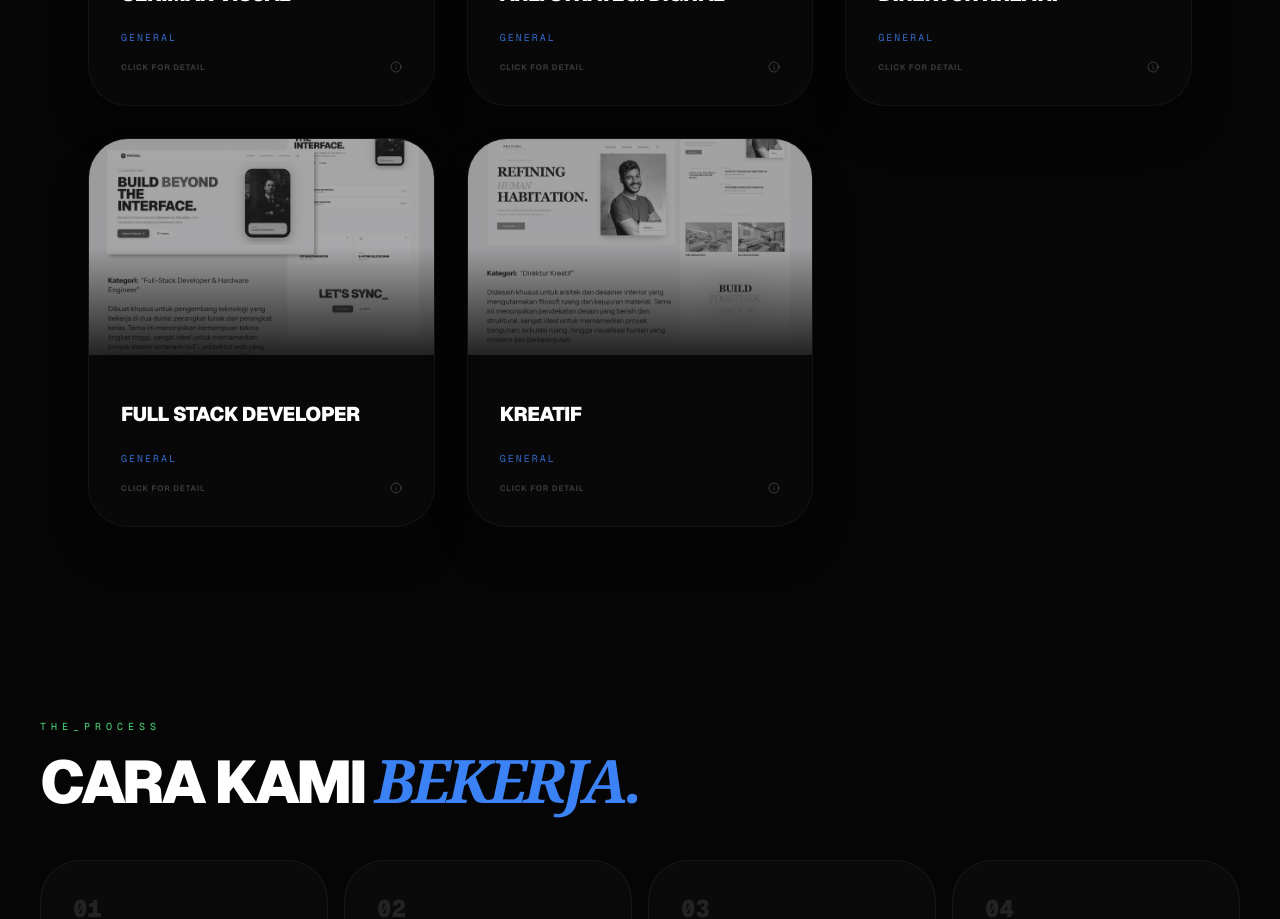
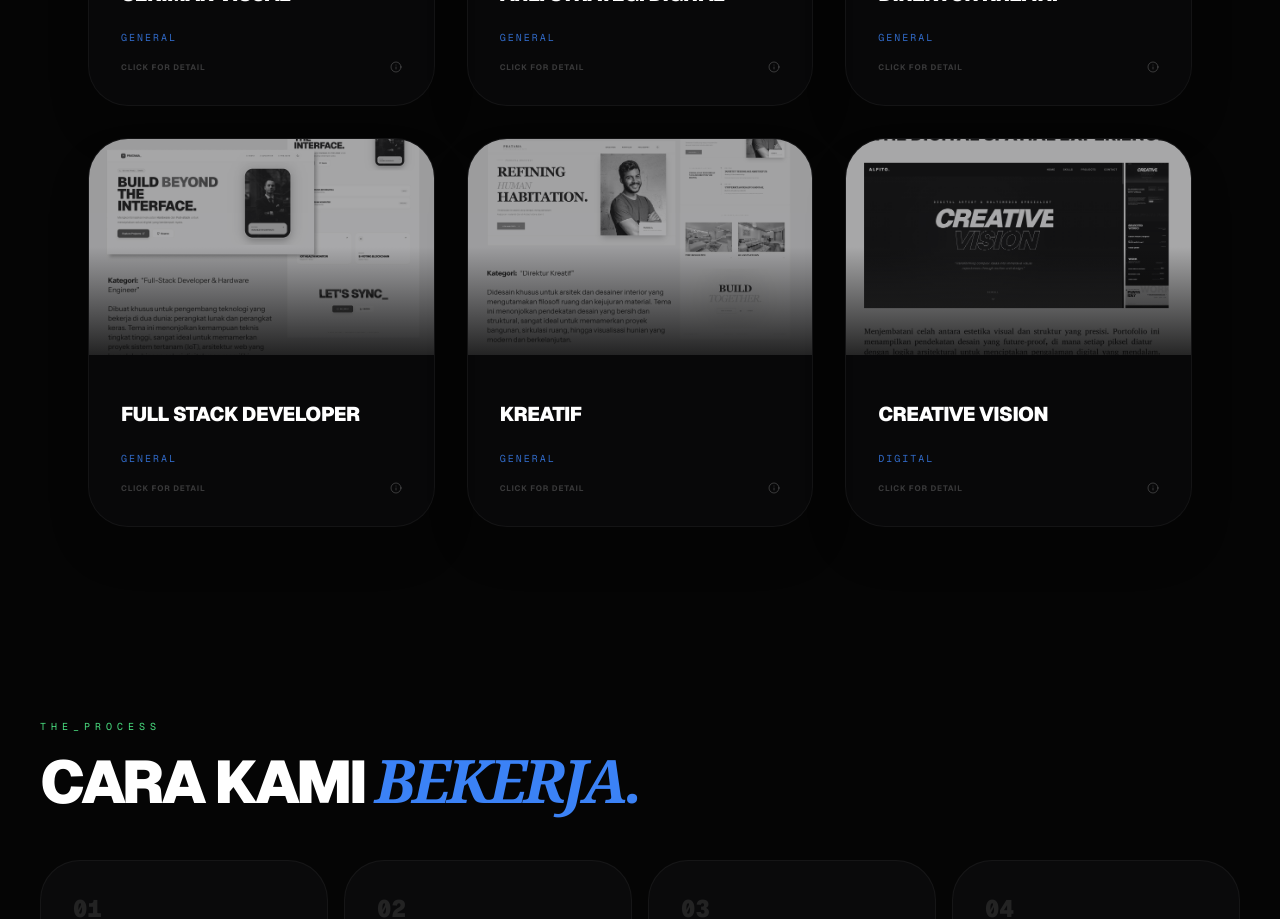
Before and after one commit to Sendjaa/portfolio-master, a Next.js app: page / in a window 1280 px wide. Shown: the part 1820-2739 px from the top of the page. Built offline with nearby package versions, Linux system fonts and the light colour scheme.

Commit message:
Refactor code structure for improved readability and maintainability

```diff
--- a/src/data/category.ts
+++ b/src/data/category.ts
@@ -114,4 +114,20 @@ export const categoryData: Record<string, Category> = {
       },
     ]
   },
+  Digital: {
+    title: "Digital",
+    icon: MonitorCog,
+    color: "#fbbf24",
+    description: "Pengalaman digital inovatif dan interaktif.",
+    projects: [
+      {
+        id: "dig-1",
+        title: "Creative Vision",
+        image: "/image_portfolio/Multimedia.png",
+        category_label: "Digital",
+        link: "https://softengineer-dev.vercel.app/Multimedia",
+        tags: undefined
+      },
+    ]
+  },
 };
```
Also changed, not shown: public/image_portfolio/multimedia.png (added).
